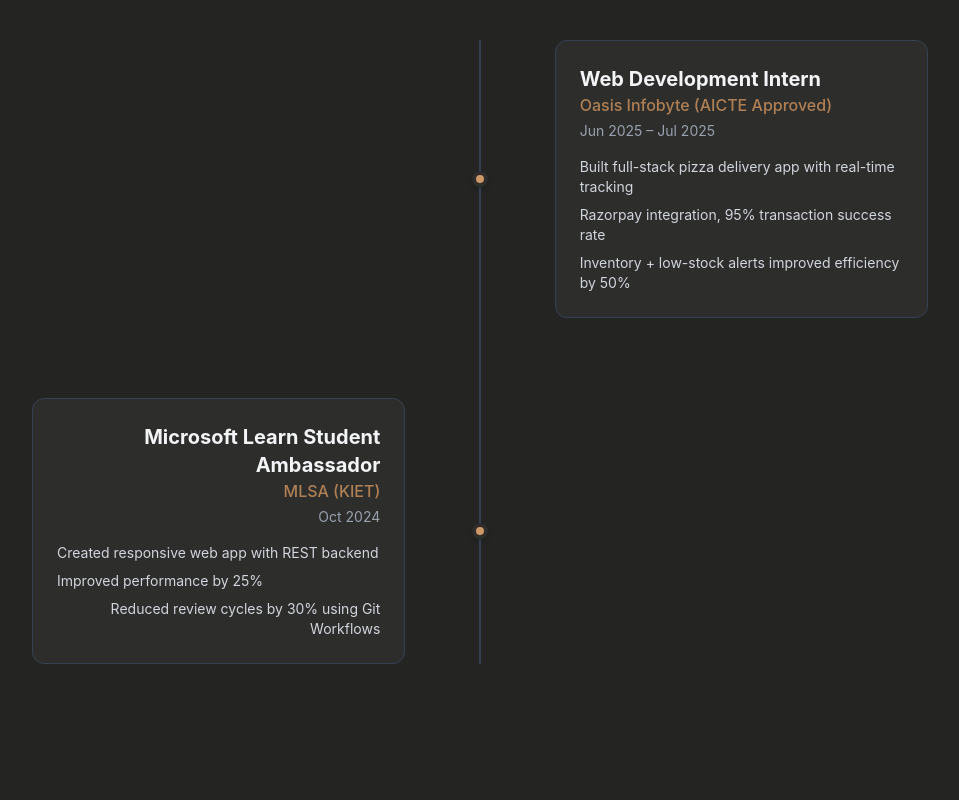
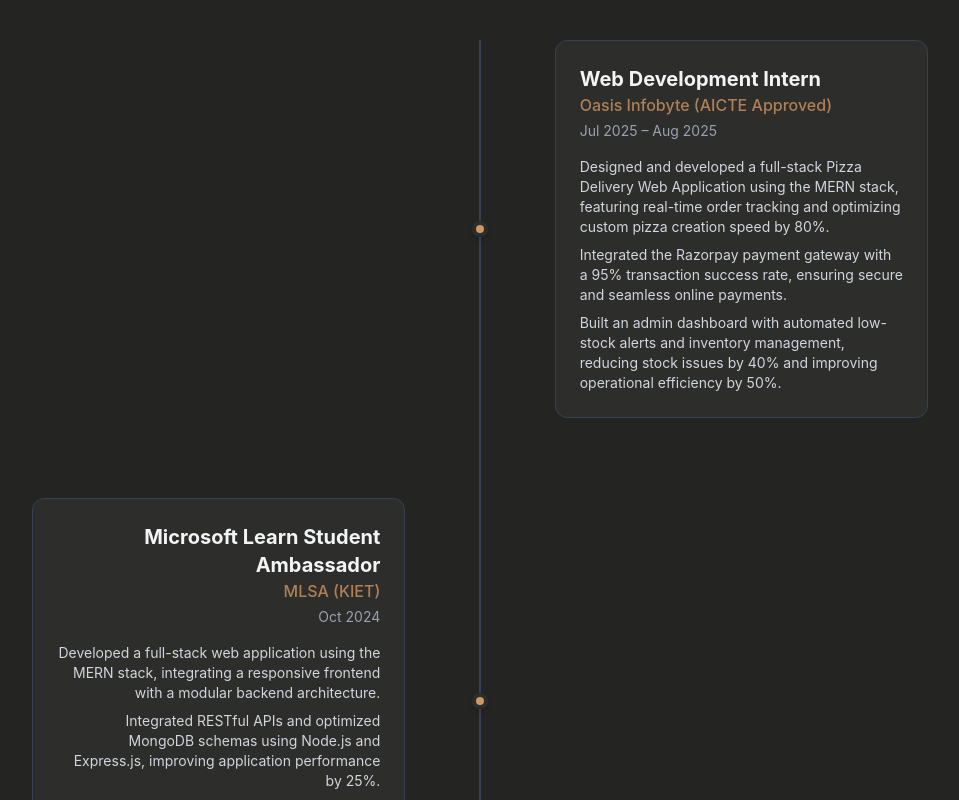
Before and after one commit to ChoudharyPriyanshu/Portfolio, a React (Vite) app: page / in a window 1280 px wide. Shown: the part 1780-2580 px from the top of the page, without its empty margins (160-1119 px from the left). Built offline with nearby package versions, Linux system fonts and the light colour scheme.

Commit message:
updated experience section

```diff
--- a/src/components/Experience.jsx
+++ b/src/components/Experience.jsx
@@ -5,11 +5,11 @@
         {
             role: "Web Development Intern",
             company: "Oasis Infobyte (AICTE Approved)",
-            duration: "Jun 2025 – Jul 2025",
+            duration: "Jul 2025 – Aug 2025",
             description: [
-                "Built full-stack pizza delivery app with real-time tracking",
-                "Razorpay integration, 95% transaction success rate",
-                "Inventory + low-stock alerts improved efficiency by 50%"
+                "Designed and developed a full-stack Pizza Delivery Web Application using the MERN stack, featuring real-time order tracking and optimizing custom pizza creation speed by 80%.",
+                "Integrated the Razorpay payment gateway with a 95% transaction success rate, ensuring secure and seamless online payments.",
+                "Built an admin dashboard with automated low-stock alerts and inventory management, reducing stock issues by 40% and improving operational efficiency by 50%."
             ]
         },
         {
@@ -17,9 +17,9 @@
             company: "MLSA (KIET)",
             duration: "Oct 2024",
             description: [
-                "Created responsive web app with REST backend",
-                "Improved performance by 25%",
-                "Reduced review cycles by 30% using Git Workflows"
+                "Developed a full-stack web application using the MERN stack, integrating a responsive frontend with a modular backend architecture.",
+"Integrated RESTful APIs and optimized MongoDB schemas using Node.js and Express.js, improving application performance by 25%.",
+"Implemented JWT-based authentication and Role-Based Access Control (RBAC) to ensure secure user access and efficient request handling."
             ]
         }
     ];
```
